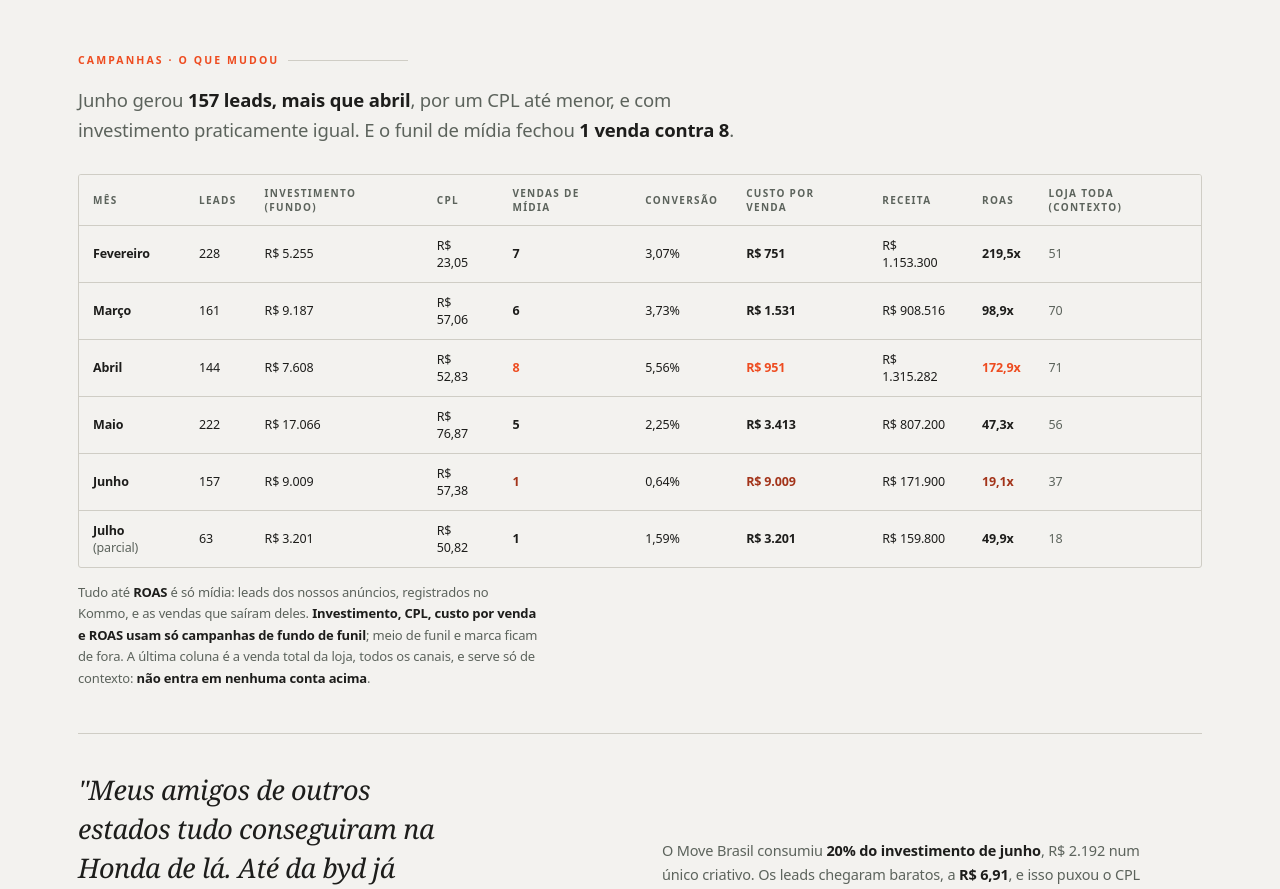
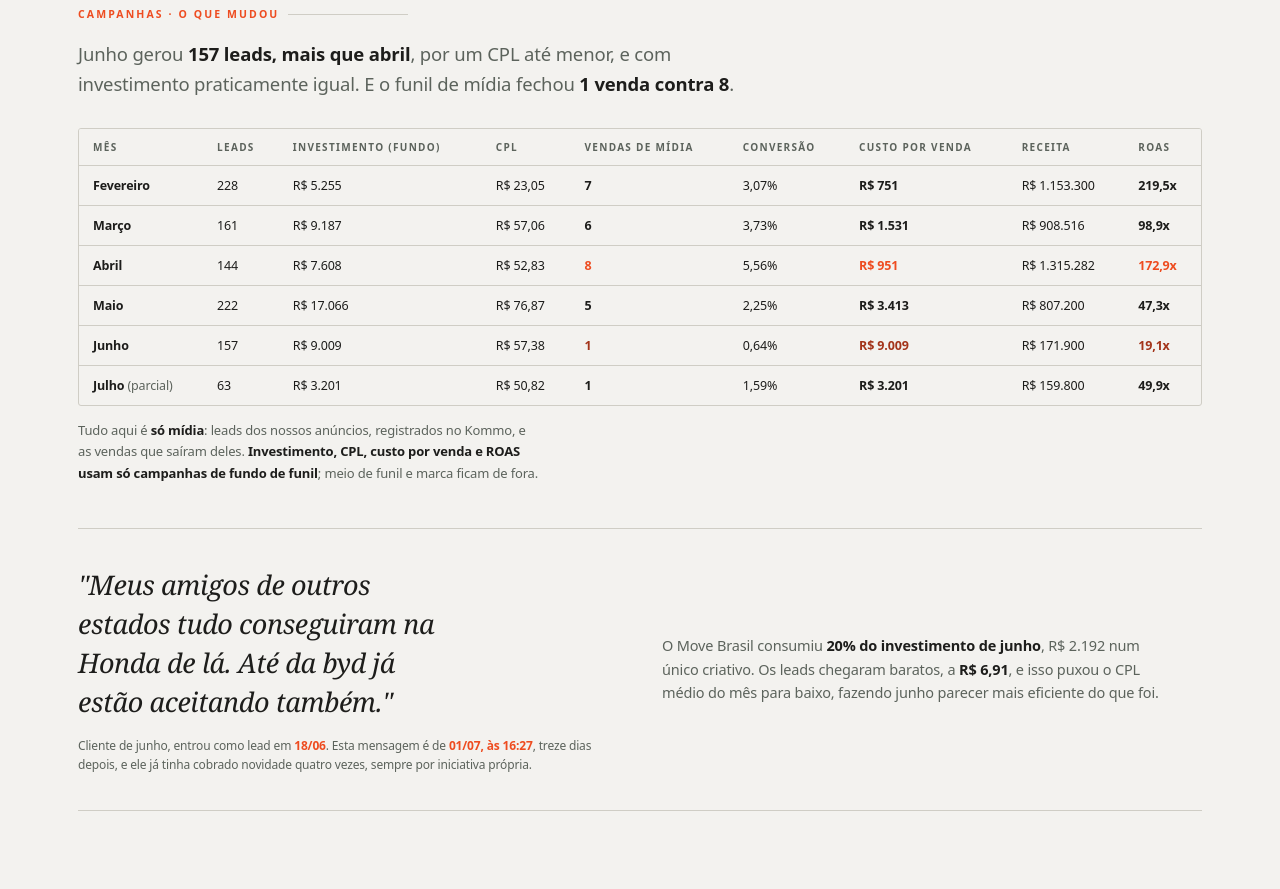
Before and after one commit to beatriz-moraes082/taiyo-align-3acb98af38, a plain HTML site: page index.html in a window 1280 px wide. Shown: the part 2080-2969 px from the top of the page. Drawn offline with Linux system fonts and the light colour scheme.

Commit message:
Remove subtitulo de abril e a coluna de contexto da loja

```diff
--- a/index.html
+++ b/index.html
@@ -427,7 +427,7 @@ td:first-child{font-weight:600}
 <section id="abril">
  <div class="wrap">
  <div class="eyebrow">Campanhas · o recorte</div>
- <h2>Abril foi o melhor mês.<br>E ele não foi sorte.</h2>
+ <h2>Abril foi o melhor mês.</h2>
  <p class="lede">Menos leads que fevereiro, menos que maio, e ainda assim
  <b>o maior número de vendas e a melhor conversão do semestre</b>.
  Conversão de <b>5,6%</b>, quase o dobro da média do setor automotivo brasileiro.
@@ -462,16 +462,14 @@ td:first-child{font-weight:600}
 
  <div class="tscroll">
  <table>
- <thead><tr><th>Mês</th><th>Leads</th><th>Investimento (fundo)</th><th>CPL</th><th>Vendas de mídia</th><th>Conversão</th><th>Custo por venda</th><th>Receita</th><th>ROAS</th><th>Loja toda (contexto)</th></tr></thead>
+ <thead><tr><th>Mês</th><th>Leads</th><th>Investimento (fundo)</th><th>CPL</th><th>Vendas de mídia</th><th>Conversão</th><th>Custo por venda</th><th>Receita</th><th>ROAS</th></tr></thead>
  <tbody id="tabmes"></tbody>
  </table>
  </div>
  <p class="lede" style="margin-top:14px;font-size:13px">
- Tudo até <b>ROAS</b> é só mídia: leads dos nossos anúncios, registrados no Kommo, e
- as vendas que saíram deles. <b>Investimento, CPL, custo por venda e ROAS usam só
- campanhas de fundo de funil</b>; meio de funil e marca ficam de fora. A última
- coluna é a venda total da loja, todos os canais, e serve só de contexto:
- <b>não entra em nenhuma conta acima</b>.
+ Tudo aqui é <b>só mídia</b>: leads dos nossos anúncios, registrados no Kommo, e as
+ vendas que saíram deles. <b>Investimento, CPL, custo por venda e ROAS usam só
+ campanhas de fundo de funil</b>; meio de funil e marca ficam de fora.
  </p>
 
  <div class="pullwrap">
@@ -924,8 +922,7 @@ MESES.forEach(function(x){
  '<td>'+x.conv.toFixed(2).replace('.',',')+'%</td>'+
  '<td style="font-weight:700;color:'+cor+'">R$ '+x.cpv.toLocaleString('pt-BR')+'</td>'+
  '<td>R$ '+x.rec.toLocaleString('pt-BR')+'</td>'+
- '<td style="font-weight:700;color:'+cor+'">'+x.roas.toFixed(1).replace('.',',')+'x</td>'+
- '<td style="color:var(--text2)">'+x.loja+'</td>';
+ '<td style="font-weight:700;color:'+cor+'">'+x.roas.toFixed(1).replace('.',',')+'x</td>';
  tb2.appendChild(tr);
 });
 
```
